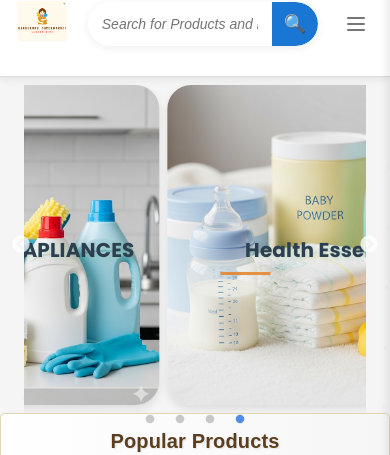
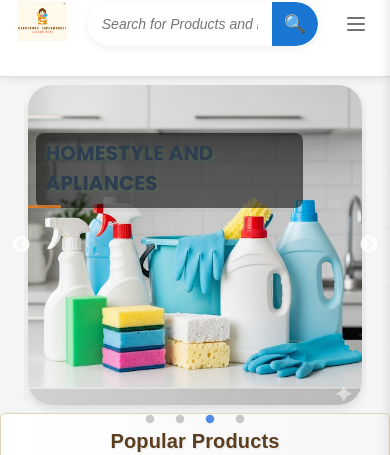
Before and after one commit to Karthiknayak26/shop, a React (Create React App) app in the folder frontend/: page / in a window 390 px wide. Shown: the part 220-675 px from the top of the page. Built offline with nearby package versions, Linux system fonts and the light colour scheme; no server answers.

Commit message:
first commit

```diff
--- a/frontend/src/MyComponents/Section.js
+++ b/frontend/src/MyComponents/Section.js
@@ -24,7 +24,7 @@ const Section = () => {
     slidesToShow: 3,
     slidesToScroll: 1,
     autoplay: true,
-    autoplaySpeed: 2000,
+    autoplaySpeed: 2500,
     pauseOnHover: true,
     swipeToSlide: true,
     responsive: [
@@ -79,7 +79,7 @@ const Section = () => {
               onClick={() => handleProductClick(card.title)}
             >
               <div className={`group ${card.bgClass}`}>
-                {/* Title */}
+                {/* Title pinned top-left */}
                 <h2 className="card-title">{card.title}</h2>
               </div>
             </div>
--- a/frontend/src/MyComponents/section.css
+++ b/frontend/src/MyComponents/section.css
@@ -13,29 +13,25 @@
   display: flex !important;
 }
 
-/* Container for each card */
+/* Card container */
 .card-container {
   width: 100%;
   max-width: 380px;
+  /* neat size on desktop */
   box-sizing: border-box;
   padding: 0 8px;
   margin: 0 auto;
 }
 
-/* Aspect-ratio box for uniform height */
+/* Card uniform aspect ratio */
 .group {
   position: relative;
   width: 100%;
   aspect-ratio: 16 / 9;
-  /* uniform size */
-  display: flex;
-  justify-content: center;
-  align-items: center;
-  text-align: center;
+  /* desktop ratio */
   border-radius: 1.5rem;
   overflow: hidden;
   transition: all 0.3s ease;
-  padding: 1.5rem;
   background-size: cover;
   background-position: center;
   background-repeat: no-repeat;
@@ -47,20 +43,25 @@
   box-shadow: 0 15px 30px -8px rgba(0, 0, 0, 0.2);
 }
 
-/* Card title */
+/* Title top-left */
 .card-title {
-  white-space: normal;
+  position: absolute;
+  top: 1rem;
+  left: 1rem;
+  margin: 0;
+  padding: 0.5rem 1rem;
+  background: rgba(0, 0, 0, 0.55);
+  color: #fff;
+  font-size: 1.25rem;
+  font-weight: 700;
+  border-radius: 0.5rem;
+  max-width: 70%;
+  /* prevent overflow */
   word-wrap: break-word;
-  font-size: 1.5rem;
-  font-weight: 700;
-  color: #fff;
-  /* white text for contrast */
-  text-shadow: 0 2px 6px rgba(0, 0, 0, 0.5);
-
 }
 
 .group:hover .card-title {
-  color: #ffeb3b;
+  background: rgba(24, 104, 223, 0.7);
 }
 
 /* Background images */
@@ -90,18 +91,24 @@
   color: #1868df;
 }
 
-/* Mobile fix */
+/* Mobile responsiveness */
 @media (max-width: 768px) {
   .card-container {
     max-width: 100%;
+    /* full width on mobile */
     padding: 0 4px;
   }
 
   .group {
     aspect-ratio: 4 / 3;
+    /* taller for mobile */
   }
 
   .card-title {
-    font-size: 1.25rem;
+    font-size: 1rem;
+    top: 0.5rem;
+    left: 0.5rem;
+    padding: 0.3rem 0.6rem;
+    max-width: 80%;
   }
 }
```
